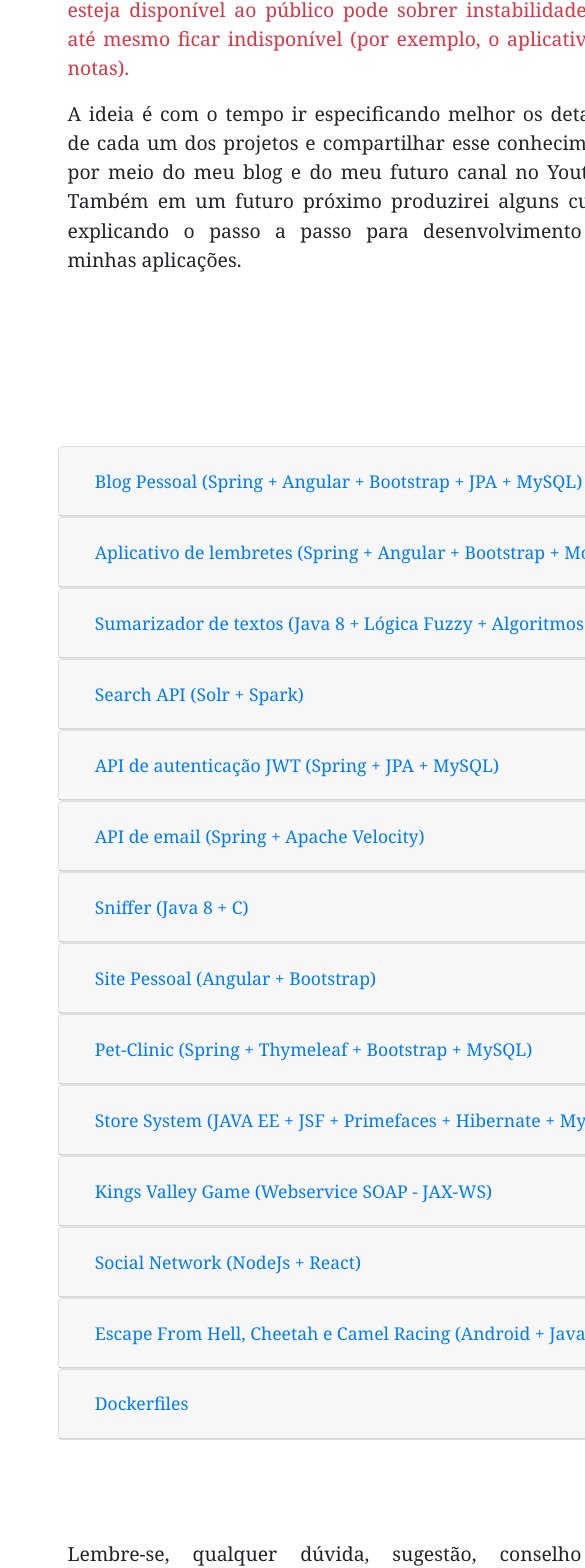
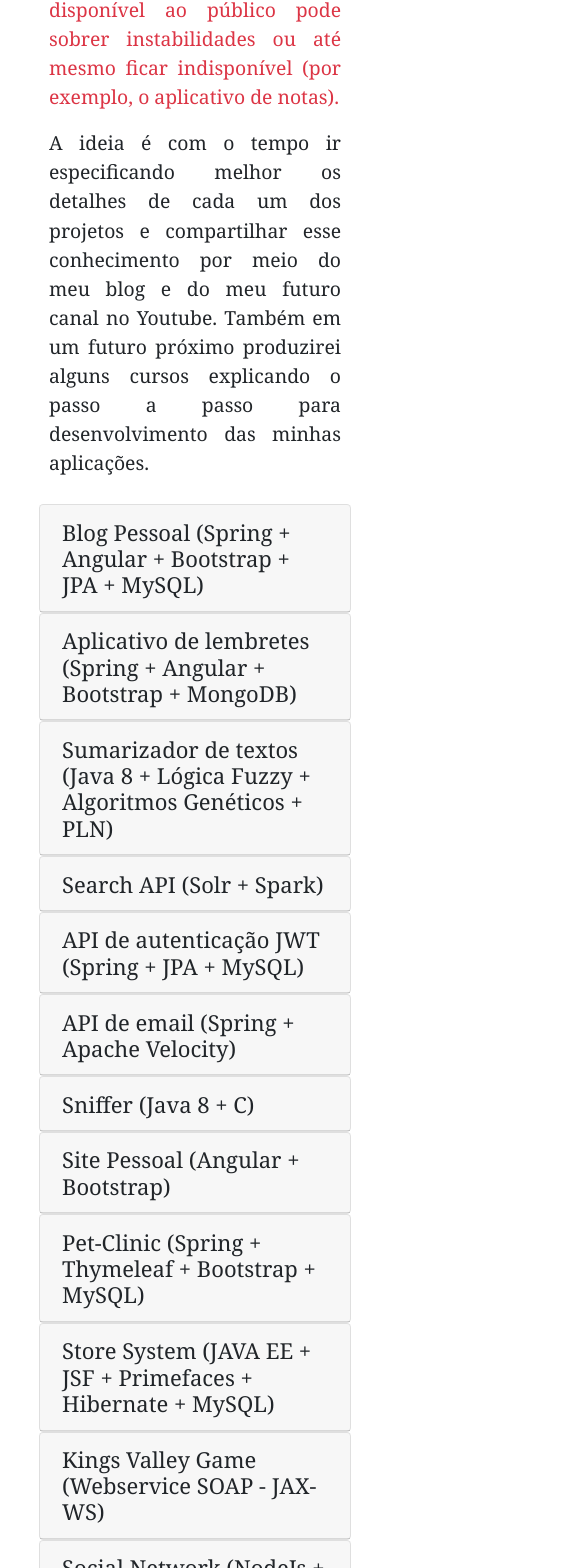
Before and after one commit to jovanibrasil/jovanibrasil-app, an Angular app: page /projects in a window 390 px wide. Shown: the part 427-1995 px from the top of the page, 585 px wide, since content can reach past the window. Built offline with nearby package versions, Linux system fonts and the light colour scheme.

Commit message:
Fix accordion responsivity

```diff
--- a/src/app/projects/projects.component.html
+++ b/src/app/projects/projects.component.html
@@ -1,3 +1,4 @@
+<div class="container-fluid">
     <div class="row" style="display: flex; flex-direction: column;">
         <div class="aligner">
             <article class="text-container item-aligner">
@@ -20,8 +21,8 @@
                 <div class="card">
                     <div class="card-header" id="blogCardHead">
                         <h5 class="mb-0">
-                        <button class="btn btn-link collapsed" data-toggle="collapse" data-target="#blogCardContent"
-                            aria-expanded="false" aria-controls="blogCardContent">Blog Pessoal (Spring + Angular + Bootstrap + JPA + MySQL)</button>
+                            <a class="overflow-hidden collapsed" data-toggle="collapse" data-target="#blogCardContent"
+                                aria-expanded="false" aria-controls="blogCardContent">Blog Pessoal (Spring + Angular + Bootstrap + JPA + MySQL)</a>
                         </h5>
                     </div>
                     <div id="blogCardContent" class="collapse" aria-labelledby="blogCardHead" data-parent="#accordion">
@@ -43,10 +44,10 @@
                 <div class="card">
                     <div class="card-header" id="notesCardHead">
                         <h5 class="mb-0">
-                        <button class="btn btn-link collapsed" data-toggle="collapse" data-target="#notesCardContent"
+                            <a class="overflow-hidden collapsed" data-toggle="collapse" data-target="#notesCardContent"
                                 aria-expanded="false" aria-controls="notesCardContent">
                             Aplicativo de lembretes (Spring + Angular + Bootstrap + MongoDB)
-                        </button>
+                            </a>
                         </h5>
                     </div>
                     <div id="notesCardContent" class="collapse" aria-labelledby="notesCardHead" data-parent="#accordion">
@@ -69,17 +70,16 @@
                 <div class="card">
                         <div class="card-header" id="summHeadContent">
                             <h5 class="mb-0">
-                        <button class="btn btn-link collapsed" data-toggle="collapse" data-target="#summCardContent" aria-expanded="true" aria-controls="summCardContent">
+                            <a class="overflow-hidden collapsed" data-toggle="collapse" data-target="#summCardContent" aria-expanded="true" aria-controls="summCardContent">
                                 Sumarizador de textos (Java 8 + Lógica Fuzzy + Algoritmos Genéticos + PLN)
-                        </button>
+                            </a>
                             </h5>
                         </div>
                         <div id="summCardContent" class="collapse" aria-labelledby="summHeadContent" data-parent="#accordion">
                             <div class="card-body">
                                 <p>
                                     Ferramenta para sumarização de textos em português utilizando abordagem extrativa. Nesta ferramenta estão implementadas
-                                diversas opções de pré-processamento, como segmentação e normalização de textos, POS (Part-Of-Speech Tagger) e NER
-                                (Named entity recognition). Também são disponibilizadas diversas opções de features para análise do texto.
+                                    diversas opções de pré-processamento e features para análise do texto.
 
                                     Como mecanismo de tomada de decisão é possível utilizar lógica fuzzy e em breve algoritmos genéticos e redes neurais.
                                 </p>
@@ -98,10 +98,10 @@
                 <div class="card">
                     <div class="card-header" id="searchCardHead">
                         <h5 class="mb-0">
-                        <button class="btn btn-link collapsed" data-toggle="collapse" data-target="#searchCardContent"
+                            <a class="overflow-hidden collapsed" data-toggle="collapse" data-target="#searchCardContent"
                                 aria-expanded="false" aria-controls="searchCardContent">
                             Search API (Solr + Spark)
-                        </button>
+                            </a>
                         </h5>
                     </div>
                     <div id="searchCardContent" class="collapse" aria-labelledby="searchCardHead" data-parent="#accordion">
@@ -127,10 +127,10 @@
                 <div class="card">
                     <div class="card-header" id="authCardHead">
                         <h5 class="mb-0">
-                        <button class="btn btn-link collapsed" data-toggle="collapse" data-target="#authCardContent"
+                            <a class="overflow-hidden collapsed" data-toggle="collapse" data-target="#authCardContent"
                                 aria-expanded="false" aria-controls="authCardContent">
                             API de autenticação JWT (Spring + JPA + MySQL)
-                        </button>
+                            </a>
                         </h5>
                     </div>
                     <div id="authCardContent" class="collapse" aria-labelledby="authCardHead" data-parent="#accordion">
@@ -149,16 +149,17 @@
                 <div class="card">
                     <div class="card-header" id="emailCardHead">
                         <h5 class="mb-0">
-                        <button class="btn btn-link collapsed" data-toggle="collapse" data-target="#emailCardContent"
+                            <a class="overflow-hidden collapsed" data-toggle="collapse" data-target="#emailCardContent"
                                 aria-expanded="false" aria-controls="emailCardContent">
                             API de email (Spring + Apache Velocity)
-                        </button>
+                            </a>
                         </h5>
                     </div>
                     <div id="emailCardContent" class="collapse" aria-labelledby="emailCardHead" data-parent="#accordion">
                         <div class="card-body">
                             <p>
-                            API de emails implementada utilizando Spring e Apache Velocity.
+                                API de emails implementada utilizando Spring e Apache Velocity. No momento ela é usada
+                                apenas pelo aplicativo de notas no processo de cadastro de usuário.
                             </p>
                             <p>
                                 <a href="https://github.com/jovanibrasil/email-api">Aqui</a> está o
@@ -171,10 +172,10 @@
                 <div class="card">
                     <div class="card-header" id="snifferCardHead">
                         <h5 class="mb-0">
-                        <button class="btn btn-link collapsed" data-toggle="collapse" data-target="#snifferCardContent"
+                            <a class="overflow-hidden collapsed" data-toggle="collapse" data-target="#snifferCardContent"
                                 aria-expanded="false" aria-controls="snifferCardContent">
                             Sniffer (Java 8 + C)
-                        </button>
+                            </a>
                         </h5>
                     </div>
                     <div id="snifferCardContent" class="collapse" aria-labelledby="snifferCardHead" data-parent="#accordion">
@@ -198,10 +199,10 @@
                     <div class="card">
                     <div class="card-header" id="jvCardHead">
                         <h5 class="mb-0">
-                        <button class="btn btn-link collapsed" data-toggle="collapse" data-target="#jvCardContent"
+                            <a class="overflow-hidden collapsed" data-toggle="collapse" data-target="#jvCardContent"
                                 aria-expanded="false" aria-controls="jvCardContent">
                             Site Pessoal (Angular + Bootstrap)
-                        </button>
+                            </a>
                         </h5>
                     </div>
                     <div id="jvCardContent" class="collapse" aria-labelledby="jvCardHead" data-parent="#accordion">
@@ -220,10 +221,10 @@
                     <div class="card">
                     <div class="card-header" id="petCardHead">
                         <h5 class="mb-0">
-                        <button class="btn btn-link collapsed" data-toggle="collapse" data-target="#petCardContent"
+                            <a class="overflow-hidden collapsed" data-toggle="collapse" data-target="#petCardContent"
                                 aria-expanded="false" aria-controls="petCardContent">
                                 Pet-Clinic (Spring + Thymeleaf + Bootstrap + MySQL)
-                        </button>
+                            </a>
                         </h5>
                     </div>
                     <div id="petCardContent" class="collapse" aria-labelledby="petCardHead" data-parent="#accordion">
@@ -244,10 +245,10 @@
                 <div class="card">
                     <div class="card-header" id="storeCardHead">
                         <h5 class="mb-0">
-                        <button class="btn btn-link collapsed" data-toggle="collapse" data-target="#storeCardContent"
+                            <a class="overflow-hidden collapsed" data-toggle="collapse" data-target="#storeCardContent"
                                 aria-expanded="false" aria-controls="storeCardContent">
                                 Store System (JAVA EE + JSF + Primefaces + Hibernate + MySQL)
-                        </button>
+                            </a>
                         </h5>
                     </div>
                     <div id="storeCardContent" class="collapse" aria-labelledby="storeCardHead" data-parent="#accordion">
@@ -267,10 +268,10 @@
                 <div class="card">
                     <div class="card-header" id="kvCardHead">
                         <h5 class="mb-0">
-                        <button class="btn btn-link collapsed" data-toggle="collapse" data-target="#kvCardContent"
+                            <a class="overflow-hidden collapsed" data-toggle="collapse" data-target="#kvCardContent"
                                 aria-expanded="false" aria-controls="kvCardContent">
                             Kings Valley Game (Webservice SOAP - JAX-WS)
-                        </button>
+                            </a>
                         </h5>
                     </div>
                     <div id="kvCardContent" class="collapse" aria-labelledby="kvCardHead" data-parent="#accordion">
@@ -292,10 +293,10 @@
                 <div class="card">
                     <div class="card-header" id="socialCardHead">
                         <h5 class="mb-0">
-                        <button class="btn btn-link collapsed" data-toggle="collapse" data-target="#socialCardContent"
+                            <a class="overflow-hidden collapsed" data-toggle="collapse" data-target="#socialCardContent"
                                 aria-expanded="false" aria-controls="socialCardContent">
                                 Social Network (NodeJs + React)
-                        </button>
+                            </a>
                         </h5>
                     </div>
                     <div id="socialCardContent" class="collapse" aria-labelledby="socialCardHead" data-parent="#accordion">
@@ -318,10 +319,10 @@
                     <div class="card">
                     <div class="card-header" id="privateCardHead">
                         <h5 class="mb-0">
-                        <button class="btn btn-link collapsed" data-toggle="collapse" data-target="#privateCardContent"
+                            <a class="overflow-hidden collapsed" data-toggle="collapse" data-target="#privateCardContent"
                                 aria-expanded="false" aria-controls="privateCardContent">
                             Escape From Hell, Cheetah e Camel Racing (Android + Java + LibGdx + Spring)
-                        </button>
+                            </a>
                         </h5>
                     </div>
                     <div id="privateCardContent" class="collapse" aria-labelledby="privateCardHead" data-parent="#accordion">
@@ -341,17 +342,17 @@
                     <div class="card">
                     <div class="card-header" id="filesCardHead">
                         <h5 class="mb-0">
-                        <button class="btn btn-link collapsed" data-toggle="collapse" data-target="#filesCardContent"
+                            <a class="overflow-hidden collapsed" data-toggle="collapse" data-target="#filesCardContent"
                                 aria-expanded="false" aria-controls="filesCardContent">
                             Dockerfiles
-                        </button>
+                            </a>
                         </h5>
                     </div>
                     <div id="filesCardContent" class="collapse" aria-labelledby="filesCardHead" data-parent="#accordion">
                         <div class="card-body">
                             <p>
                                 Existe conjunto de Dockerfiles que eu utilizo em meus projetos. Alguns podem se encontrar
-                            parcialmente incompletos ou não estarem disponíveis neste repositório, podendo se
+                                incompletos ou não estarem disponíveis neste repositório, podendo se
                                 encontrar no respectivo repositório de projeto ao qual o Dockerfile é usado.
                             </p>
                             <p>
@@ -370,5 +371,5 @@
                 </p>
             </article>
         </div>
-
     </div>
+</div>
```
Also changed, not shown: src/app/projects/projects.component.css (line endings or trailing spaces). Lines whose indentation alone changed are shown as unchanged.
